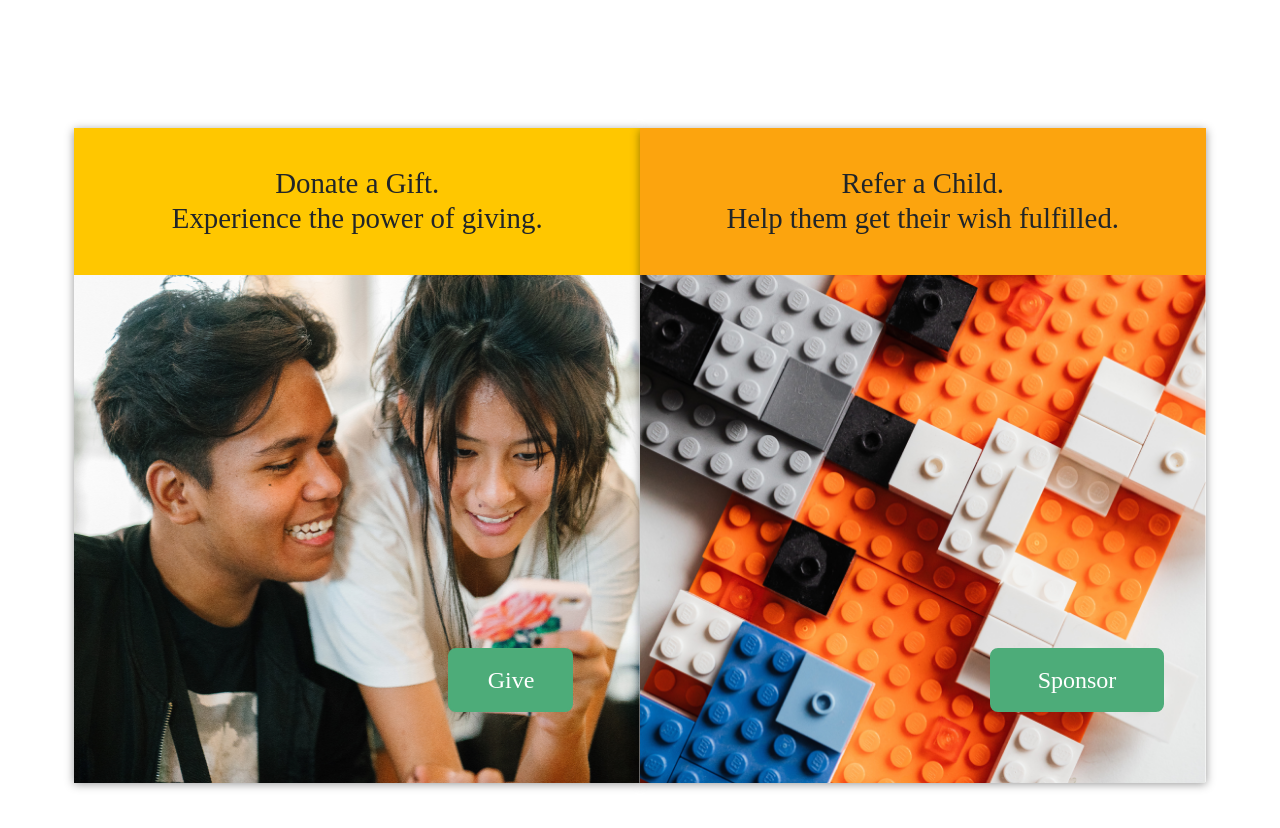
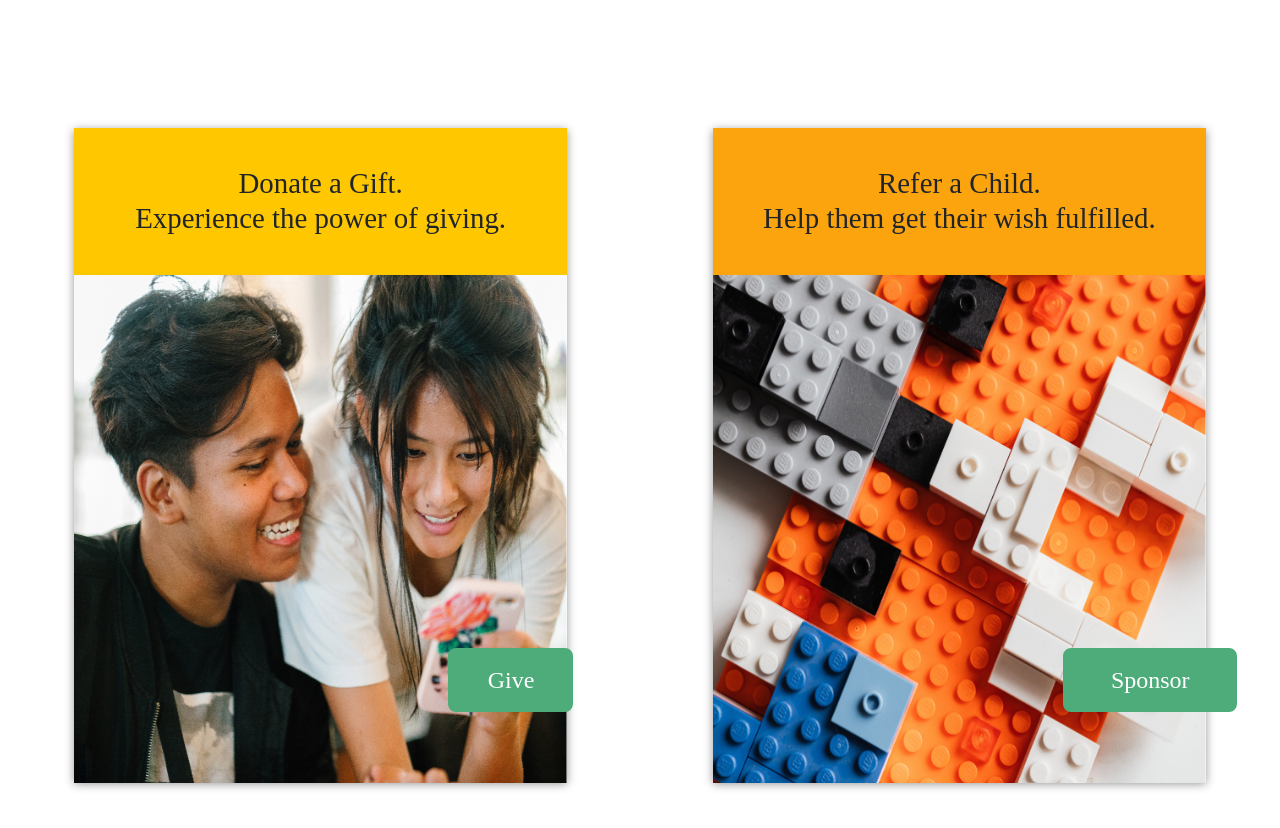
Before and after one commit to MVP-Marketplace/Kids-Power-Unite, a React (Create React App) app in the folder client/: page / in a window 1280 px wide. Shown: the part 2860-3688 px from the top of the page. Built offline with nearby package versions, Linux system fonts and the light colour scheme; no server answers.

Commit message:
added column gap to quicklink cards and removed space-between style.

```diff
--- a/client/src/Home.css
+++ b/client/src/Home.css
@@ -306,11 +306,11 @@ Button {
 .home-quicklinks {
   display: flex;
   flex-direction: row;
-  justify-content: space-between;
   padding: 0 64.46px;
   margin-bottom: 141.03px;
   margin-top: 122px;
   width: 100vw;
+  column-gap: 146.46px;
 }
 
 .home-donate {
@@ -437,7 +437,6 @@ Button {
 .featured-finds-cards {
   display: flex;
   flex-direction: row;
-  display: flex;
   justify-content: space-evenly;
   margin: 100px 30px;
 }
```
